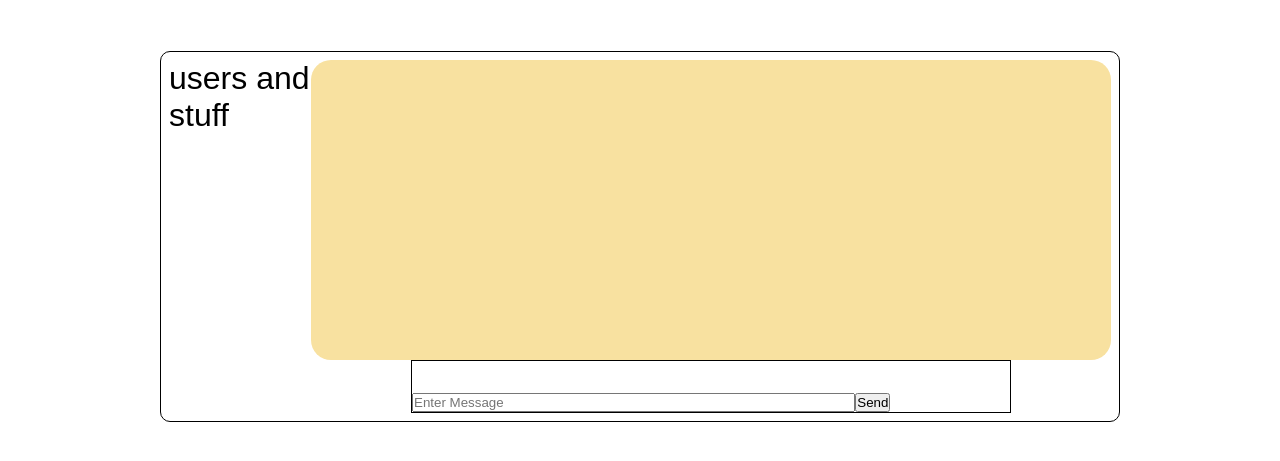
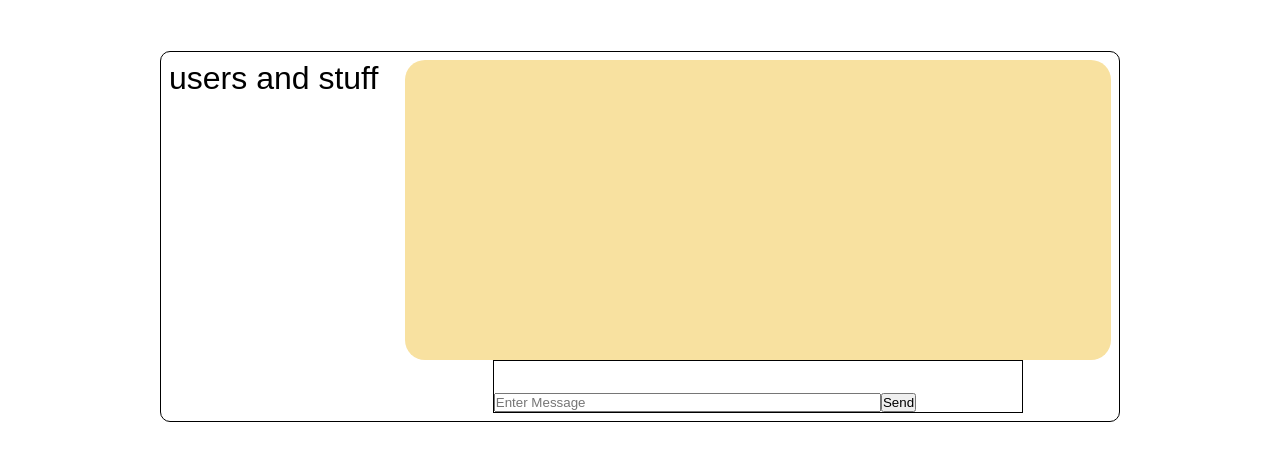
Before and after one commit to Snackonevil/golden-panda-gossip, a website: page public/index.html in a window 1280 px wide. Shown: the part 237-698 px from the top of the page. Drawn offline with nearby package versions, Linux system fonts and the light colour scheme; no server answers; a web font is replaced by a local one.

Commit message:
working on sizing

```diff
--- a/public/css/style.css
+++ b/public/css/style.css
@@ -10,7 +10,7 @@ body {
 
 main {
     display: flex;
-    justify-content: space-between;
+    /* justify-content: space-between; */
     padding: 0.5rem;
     font-size: 2rem;
 }
@@ -25,6 +25,7 @@ main {
 
 .container {
     width: 75%;
+    max-width: 1000px;
     margin: auto;
 }
 
@@ -44,10 +45,18 @@ main {
     float: left;
 }
 
+.left-panel {
+    width: 25%;
+}
+
+.right-panel {
+    width: 75%;
+}
+
 #chat-window {
     background-color: rgb(248, 225, 160);
     height: 300px;
-    width: 800px;
+    width: 100%;
     margin: auto;
     border-radius: 20px;
 }
--- a/public/index.html
+++ b/public/index.html
@@ -24,10 +24,10 @@
             class="container"
             style="border: 1px solid black; border-radius: 10px"
         >
-            <div class="">
+            <div class="left-panel">
                 <aside>users and stuff</aside>
             </div>
-            <div>
+            <div class="right-panel">
                 <section id="chat-window" class=""></section>
                 <div class="container" style="border: 1px solid black">
                     <form id="chat-form" class="">
```
